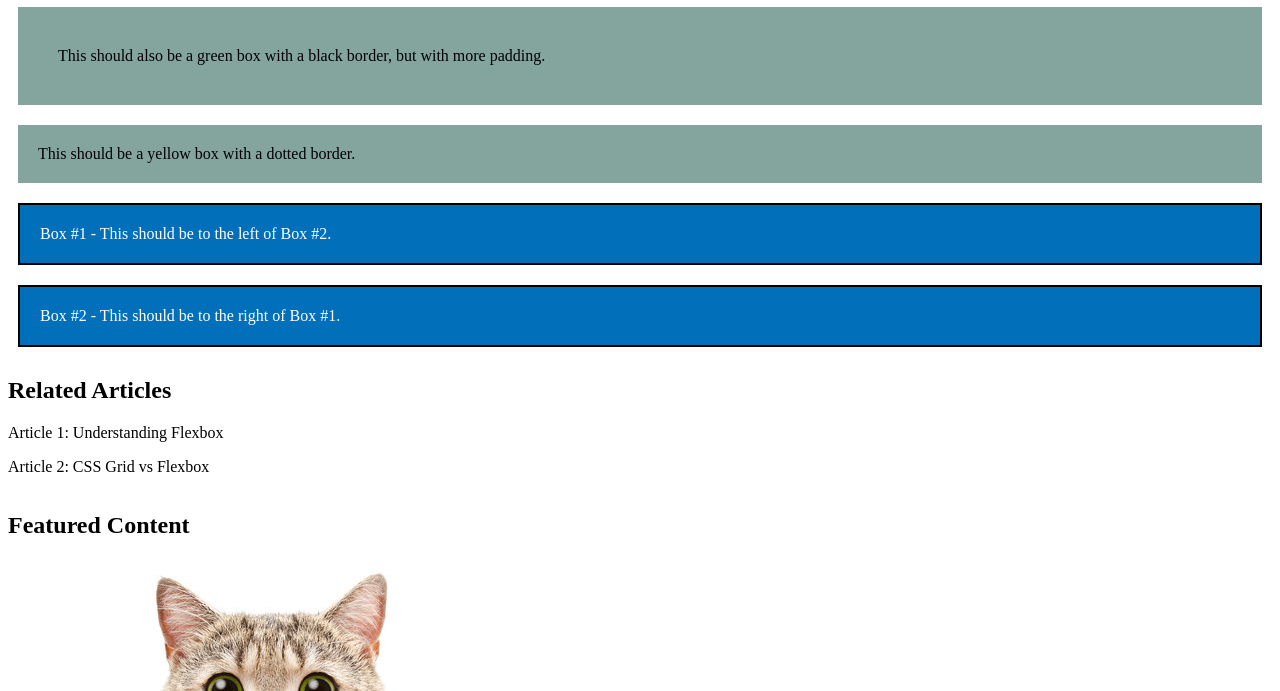
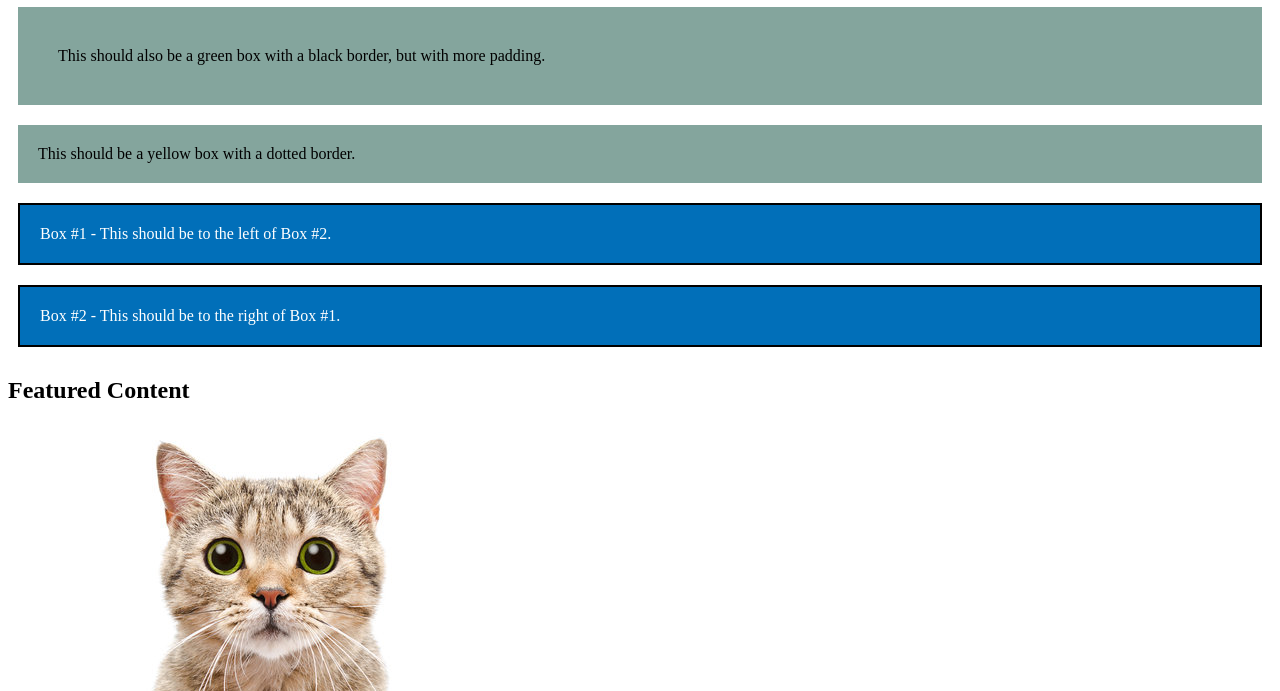
Before and after one commit to sarveshtiku/bug-crawl-starter, a plain HTML site: page index.html in a window 1280 px wide. Shown: the part 109-800 px from the top of the page. Drawn offline with Linux system fonts and the light colour scheme.

Commit message:
remove sidebar

```diff
--- a/index.html
+++ b/index.html
@@ -15,14 +15,6 @@
 
         <div class="flex-item">Box #1 - This should be to the left of Box #2.</div>
         <div class="flex-item">Box #2 - This should be to the right of Box #1.</div>
-
-        <!-- Stretch Goal: Sidebar -->
-        <aside class="sidebar">
-            <h2>Related Articles</h2>
-            <p>Article 1: Understanding Flexbox</p>
-            <p>Article 2: CSS Grid vs Flexbox</p>
-            <!-- Additional sidebar content -->
-        </aside>
 
         <!-- Stretch Goal: Feature Section -->
         <section class="feature-section">
```
